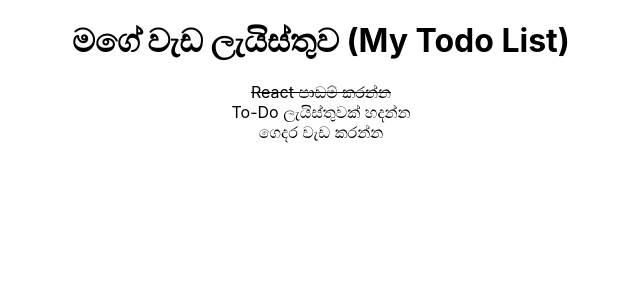
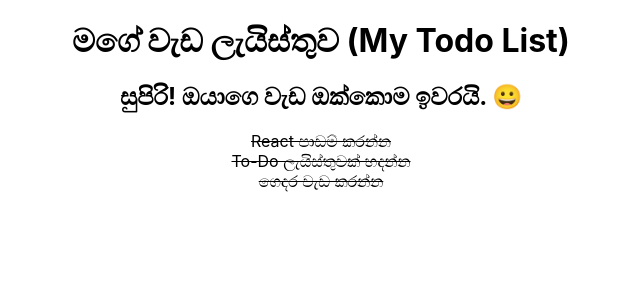
Before and after one commit to ShalakaGajanayaka/react---todo-list, a React (Create React App) app in the folder todo-list/: page / in a window 1280 px wide. Shown: the top 300 px of the page, without its empty margins (319-959 px from the left). Built offline with nearby package versions, Linux system fonts and the light colour scheme.

Commit message:
App.js - after complete the all task add new text like happy

```diff
--- a/todo-list/src/App.js
+++ b/todo-list/src/App.js
@@ -7,13 +7,22 @@ function App() {
 
   const [todos, setTodos] = useState([
     {id:1, text: 'React පාඩම් කරන්න', completed: true},
-    {id:2, text:'To-Do ලැයිස්තුවක් හදන්න', completed: false},
-    {id:3, text:'ගෙදර වැඩ කරන්න', completed: false}
+    {id:2, text:'To-Do ලැයිස්තුවක් හදන්න', completed: true},
+    {id:3, text:'ගෙදර වැඩ කරන්න', completed: true}
   ]);
+
+  const remainingTodos = todos.filter(todo => !todo.completed).length;
 
   return (
    <div className='App'>
     <h1>මගේ වැඩ ලැයිස්තුව (My Todo List)</h1>
+
+    {remainingTodos === 0 ? (
+      <h2>සුපිරි! ඔයාගෙ වැඩ ඔක්කොම ඉවරයි. 😀</h2>
+    ) : (
+      <h2>ඔයාට තව වැඩ {remainingTodos}ක් ඉතුරුයි.</h2>
+    )}
+
     <TodoList todos={todos}/>
    </div>
   );
```
